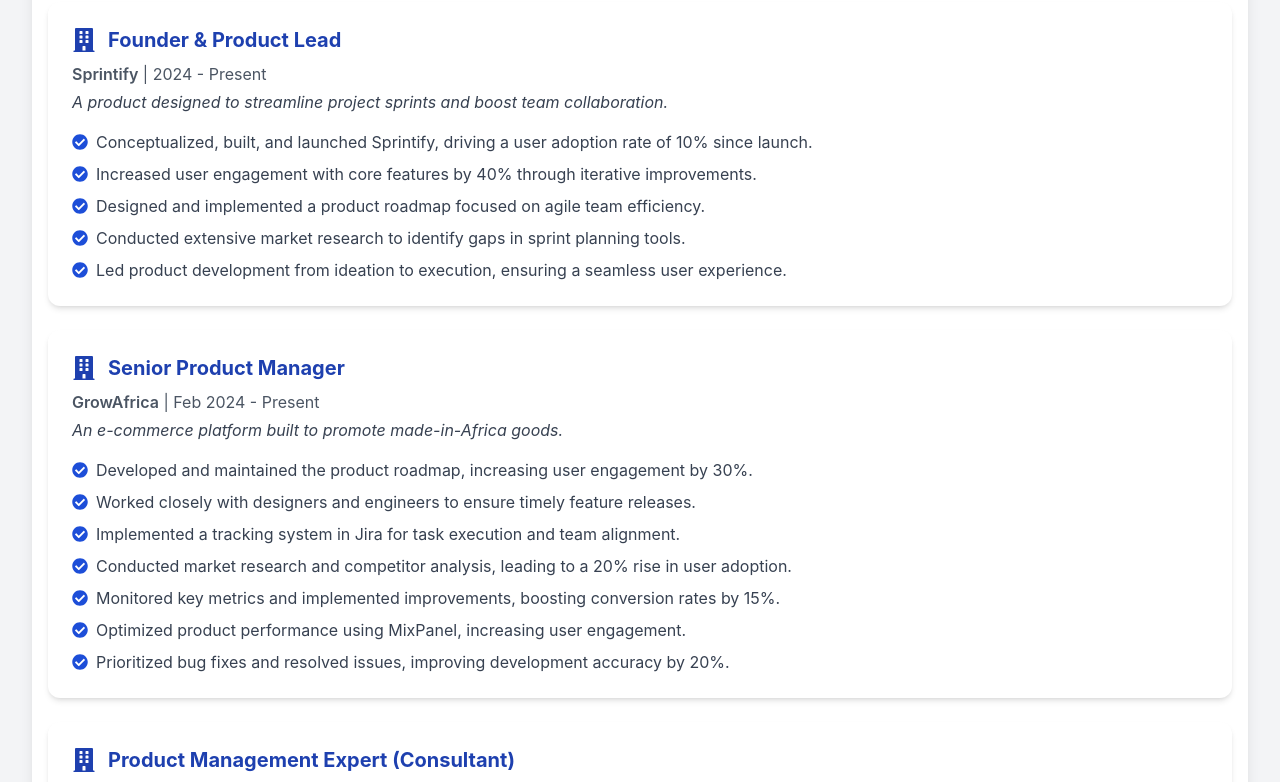
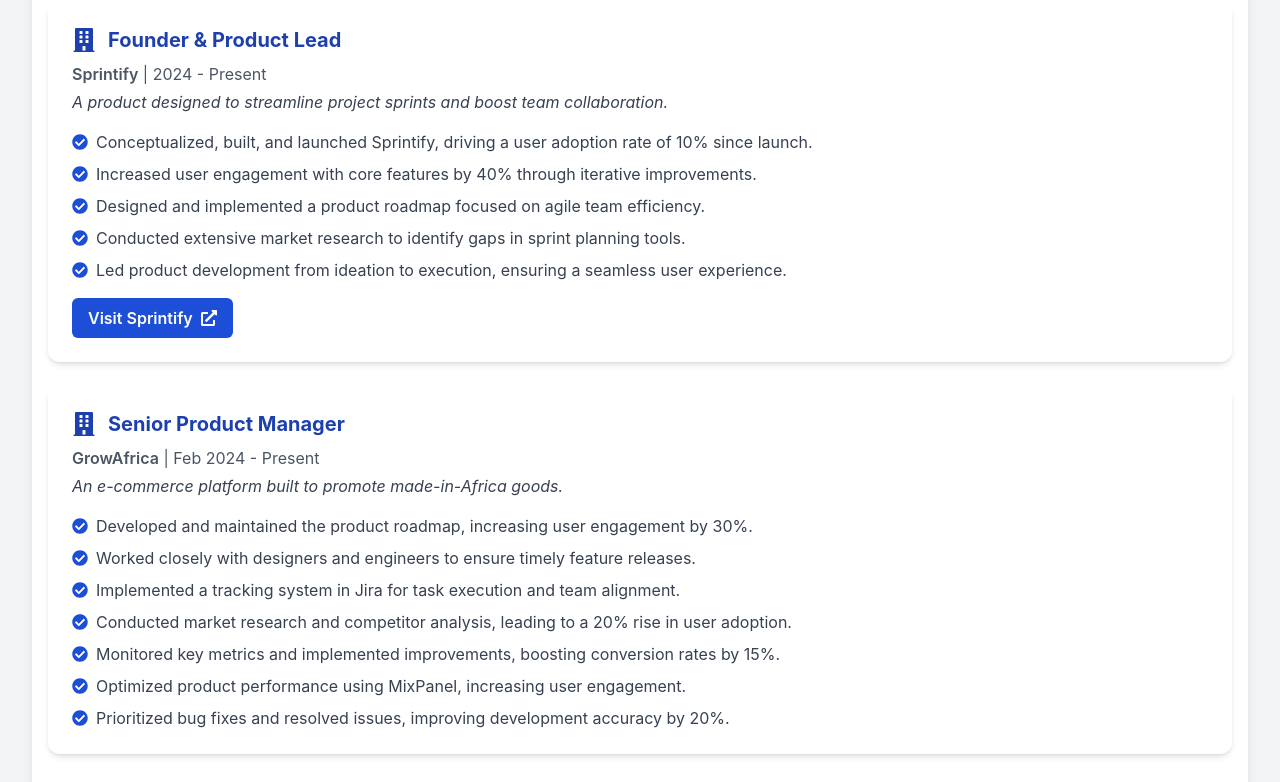
Before and after one commit to Zanarepo/MyPortfolio, a React (Create React App) app: page / in a window 1280 px wide. Shown: the part 910-1692 px from the top of the page. Built offline with nearby package versions, Linux system fonts and the light colour scheme.

Commit message:
new update

```diff
--- a/src/component/Experience.js
+++ b/src/component/Experience.js
@@ -1,5 +1,5 @@
 import React from "react";
-import { FaBriefcase, FaCheckCircle, FaBuilding } from "react-icons/fa";
+import { FaBriefcase, FaCheckCircle, FaBuilding, FaExternalLinkAlt } from "react-icons/fa";
 
 export default function Experience() {
   const jobs = [
@@ -15,14 +15,9 @@
         "Designed and implemented a product roadmap focused on agile team efficiency.",
         "Conducted extensive market research to identify gaps in sprint planning tools.",
         "Led product development from ideation to execution, ensuring a seamless user experience."
-      ]
+      ],
+      website: "https://www.sprintifyhq.com" // Adding website link
     },
-
-
-
-
-
-
     {
       title: "Senior Product Manager",
       company: "GrowAfrica",
@@ -39,7 +34,6 @@
         "Prioritized bug fixes and resolved issues, improving development accuracy by 20%."
       ]
     },
-
     {
       title: "Product Management Expert (Consultant)",
       company: "Women Radio",
@@ -52,7 +46,6 @@
         "Researched and analyzed their product baseline, resulting in increased listenership and improved engagement."
       ]
     },
-
     {
       title: "Product Manager",
       company: "Borderless HQ",
@@ -67,7 +60,6 @@
         "Optimized the development process, cutting feature launch time in half."
       ]
     },
-
     {
       title: "Product Intern",
       company: "Eyowo (Softcom Ltd)",
@@ -82,9 +74,6 @@
     }
   ];
 
-
-
-
   return (
     <section className="mb-12 bg-white p-4 rounded-2xl shadow-lg w-full max-w-full mx-auto mt-8">
       <h2 className="text-3xl font-semibold text-blue-800 mb-6 text-center">
@@ -92,7 +81,7 @@
       </h2>
 
       {jobs.map((job, index) => (
-      <div key={index} className="mb-6 bg-white p-6 rounded-xl shadow-md  w-full">
+        <div key={index} className="mb-6 bg-white p-6 rounded-xl shadow-md w-full">
           <div className="flex items-center space-x-3 mb-2">
             <FaBuilding className="text-blue-800 text-2xl" />
             <h3 className="text-xl font-bold text-blue-800">{job.title}</h3>
@@ -110,9 +99,20 @@
               </li>
             ))}
           </ul>
+
+          {/* Show website button only for Sprintify */}
+          {job.website && (
+            <a
+              href={job.website}
+              target="_blank"
+              rel="noopener noreferrer"
+              className="mt-4 inline-flex items-center bg-blue-700 text-white font-semibold px-4 py-2 rounded-md hover:bg-blue-800 transition-all duration-300"
+            >
+              Visit Sprintify <FaExternalLinkAlt className="ml-2" />
+            </a>
+          )}
         </div>
       ))}
     </section>
-
   );
 }
```
Lines whose indentation alone changed are shown as unchanged.
